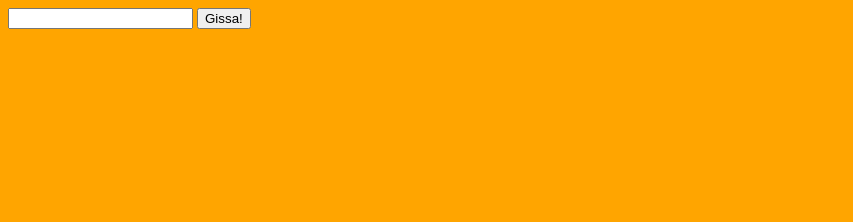
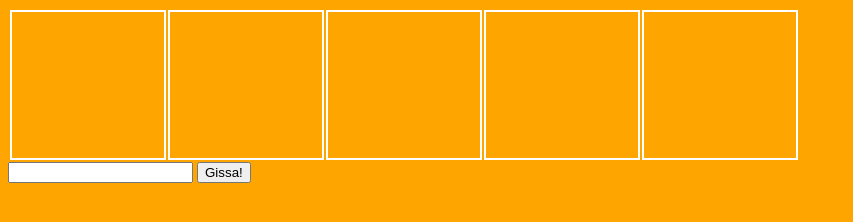
Before and after one commit to sofiekedvik/lingo, a plain HTML site: page index.html in a window 1280 px wide. Shown: the whole page, without its empty margins (0-853 px from the left). Drawn offline with Linux system fonts and the light colour scheme.

Commit message:
rutor tillagda och skriver ut bokstäver

```diff
--- a/css/style.css
+++ b/css/style.css
@@ -1,3 +1,9 @@
 body {
 background: orange;
 }
+
+td {
+border: 2px solid white;
+width:150px;
+height:150px;
+}
--- a/index.html
+++ b/index.html
@@ -4,6 +4,13 @@
     <link rel="stylesheet" type="text/css" href="css/style.css">
     </head>
     <body>
+    <table><tr>
+        <td></td>
+        <td></td>
+        <td></td>
+        <td></td>
+        <td></td>
+        </tr></table>
     <input type='text'>
         <button>Gissa!</button>
     <script src='js/game.js'></script>
--- a/js/game.js
+++ b/js/game.js
@@ -6,6 +6,11 @@ console.log(valtOrd);
 var button = document.getElementsByTagName('button')[0]; //måste sätta index för tagName tar ut arrayer.
 button.addEventListener("click", function(){
         var anvandarOrd = document.getElementsByTagName("input")[0].value; //hämtar och sparar ut värdet direkt.
+        var rutor = document.getElementsByTagName('td');
+        for(var i = 0; i < 5; i++){
+            rutor[i].innerHTML = anvandarOrd[i];
+        }
+
         if (valtOrd === anvandarOrd){
             alert('Grattis!');
         }
```
